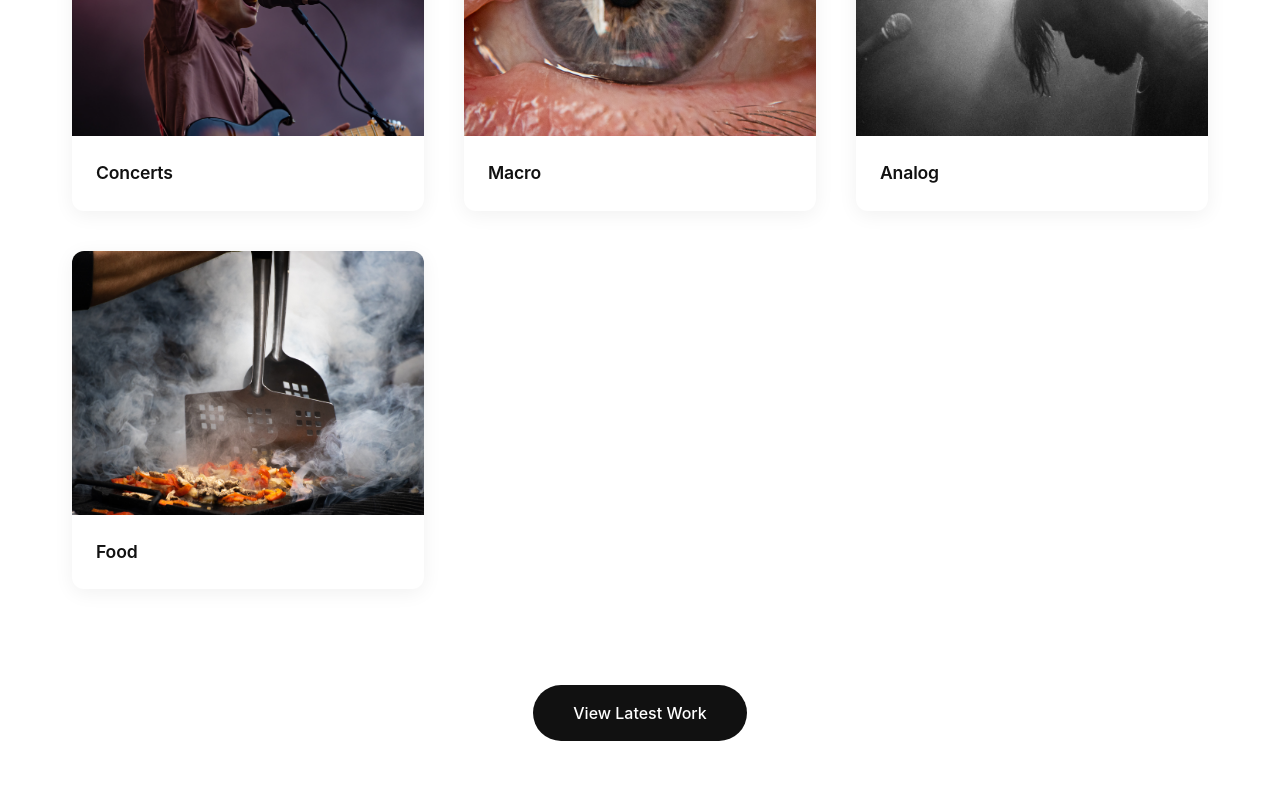
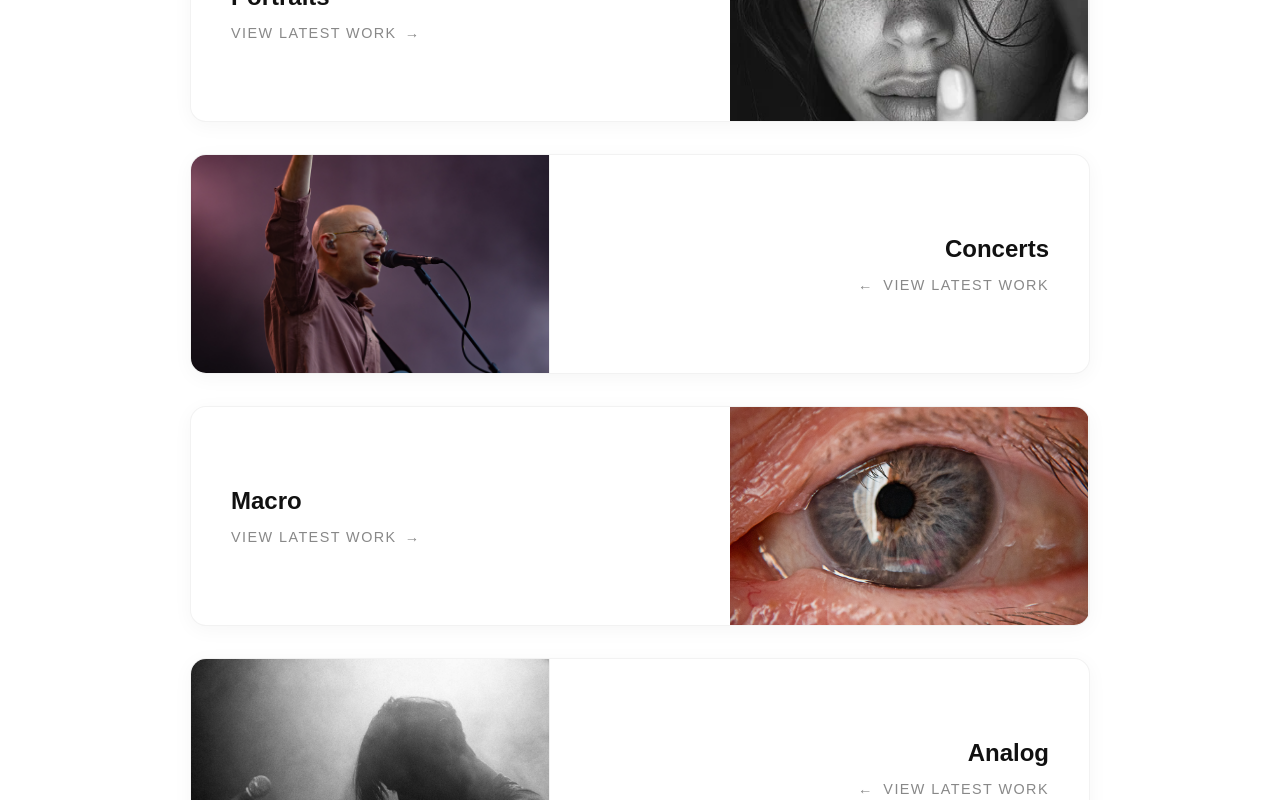
Before and after one commit to zacaxzu/nextjs-boilerplate, a Next.js app: page / in a window 1280 px wide. Shown: the part 940-1740 px from the top of the page. Built offline with nearby package versions, Linux system fonts and the light colour scheme.

Commit message:
home page cards updated

```diff
--- a/app/lib/translations.ts
+++ b/app/lib/translations.ts
@@ -12,6 +12,7 @@ export const translations = {
     food:"Food",
     viewWork: "View Latest Work",
     back: "Back to Categories",
+    viewGallery: "Explore collection"
   },
   hr: {
     homeTitle: "Bilježenje Trenutaka Koji Vrijede",
@@ -26,5 +27,6 @@ export const translations = {
     food:"Hrana",
     viewWork: "Pogledaj Radove",
     back: "Natrag na Kategorije",
+    viewGallery: "Istraži kolekciju",
   },
 };
--- a/app/page.tsx
+++ b/app/page.tsx
@@ -89,24 +89,27 @@ export default function Home() {
               className={styles.card}
               style={{ transitionDelay: `${index * 0.1}s` }}
             >
-              <div className={styles.imageWrapper}>
+              {/* IMAGE PREVIEW NOW ON LEFT */}
+              <div className={styles.imagePreview}>
                 <img
                   src={category.image}
                   alt={String(t[category.key])}
                   className={styles.cardImage}
-                  loading="lazy"
                 />
               </div>
-              <div className={styles.cardTitle}>{t[category.key]}</div>
+
+              {/* TEXT CONTENT NOW ON RIGHT */}
+              <div className={styles.cardInfo}>
+                <h3 className={styles.cardTitle}>{t[category.key]}</h3>
+                <p className={styles.cardDescription}>
+                  <span className={styles.arrow}>→</span>
+                  <span className={styles.text}>{t.viewWork}</span>
+                </p>
+              </div>
             </div>
           </Link>
         ))}
       </section>
-
-      {/* CTA */}
-      <section className={styles.cta}>
-        <Link href="/gallery/events">{t.viewWork}</Link>
-      </section>
     </div>
   );
 }
--- a/app/styles/home.module.css
+++ b/app/styles/home.module.css
@@ -1,21 +1,89 @@
-:root {
-    --bg: #ffffff;
-    --fg: #111111;
-    --fg-muted: #666666;
-    --card-shadow: 0 4px 20px rgba(0, 0, 0, 0.06);
-    --card-hover-shadow: 0 12px 40px rgba(0, 0, 0, 0.12);
-    --radius: 12px;
-    --transition: all 0.5s cubic-bezier(0.16, 1, 0.3, 1);
+/* home.module.css */
+
+.grid {
+    display: flex;
+    flex-direction: column;
+    /* Stack rows vertically */
+    gap: 2rem;
+    max-width: 900px;
+    /* Narrower container looks better for list layouts */
+    margin: 0 auto;
 }
 
-.container {
-    padding: 6rem 2rem;
-    /* Increased vertical padding for "premium" feel */
-    max-width: 1200px;
-    margin: auto;
-    font-family: -apple-system, BlinkMacSystemFont, "Segoe UI", Roboto, sans-serif;
-    background-color: var(--bg);
-    color: var(--fg);
+.card {
+    display: flex;
+    flex-direction: row;
+    /* Ensures Left to Right flow */
+    height: 220px;
+    background: #ffffff;
+    border-radius: 16px;
+    overflow: hidden;
+    border: 1px solid rgba(0, 0, 0, 0.05);
+    box-shadow: 0 4px 20px rgba(0, 0, 0, 0.04);
+
+    /* Entrance Animation */
+    opacity: 0;
+    transform: translateX(-30px);
+    transition: all 0.8s cubic-bezier(0.16, 1, 0.3, 1);
+}
+
+.cardVisible {
+    opacity: 1;
+    transform: translateX(0);
+}
+
+.cardInfo {
+    flex: 1;
+    padding: 2.5rem;
+    display: flex;
+    flex-direction: column;
+    justify-content: center;
+    /* Text looks better left-aligned when the image is on the left */
+    text-align: left;
+}
+
+.cardTitle {
+    font-size: 1.5rem;
+    font-weight: 700;
+    margin-bottom: 0.5rem;
+    color: #111;
+}
+
+.cardDescription {
+    display: inline-flex;
+    align-items: center;
+    gap: 8px;
+    font-size: 0.9rem;
+    color: #888;
+    text-transform: uppercase;
+    letter-spacing: 0.1em;
+    font-weight: 500;
+}
+
+.imagePreview {
+    width: 40%;
+    height: 100%;
+    overflow: hidden;
+    /* Adds a slight right border to separate image from text cleanly */
+    border-right: 1px solid rgba(0, 0, 0, 0.05);
+}
+
+.cardImage {
+    width: 100%;
+    height: 100%;
+    object-fit: cover;
+    transition: transform 0.6s ease;
+}
+
+/* HOVER EFFECTS */
+.card:hover {
+    background: #fafafa;
+    border-color: #ddd;
+    transform: scale(1.02);
+}
+
+.card:hover .cardImage {
+    transform: scale(1.1);
 }
 
 /* HERO */
@@ -40,80 +108,80 @@
     line-height: 1.5;
 }
 
-/* GRID */
-.grid {
-    display: grid;
-    grid-template-columns: repeat(auto-fill, minmax(320px, 1fr));
-    gap: 2.5rem;
-    /* More space between items */
+.arrow {
+    order: 2;
+    /* Arrow comes second by default (Right side) */
+    transition: transform 0.3s ease;
 }
 
-/* CARD */
-.card {
-    display: block;
-    text-decoration: none;
-    color: inherit;
-    border-radius: var(--radius);
-    overflow: hidden;
-    background: white;
-    box-shadow: var(--card-shadow);
-    opacity: 0;
-    transform: translateY(30px);
-    transition: var(--transition);
+.text {
+    order: 1;
+    /* Text comes first by default (Left side) */
 }
 
-.cardVisible {
-    opacity: 1;
-    transform: translateY(0);
+/* --- THE FLIP LOGIC --- */
+
+/* 1. Flip the whole card */
+.cardLink:nth-child(odd) .card {
+    flex-direction: row-reverse;
 }
 
-.card:hover {
-    transform: translateY(-8px);
-    box-shadow: var(--card-hover-shadow);
+/* 2. Align text to the right on flipped cards */
+.cardLink:nth-child(even) .cardInfo {
+    text-align: right;
+    align-items: flex-end;
+    /* Ensures the flex-description pushes to the right */
 }
 
-/* IMAGE CONTAINER */
-.card img {
-    width: 100%;
-    aspect-ratio: 4 / 3;
-    /* Keeps all cards uniform regardless of source image */
-    object-fit: cover;
-    display: block;
-    transition: transform 0.8s ease;
+/* 3. Swap the Arrow and Text position */
+.cardLink:nth-child(even) .arrow {
+    order: 1;
+    /* Arrow comes first */
 }
 
-.card:hover img {
-    transform: scale(1.04);
+.cardLink:nth-child(even) .text {
+    order: 2;
+    /* Text comes second */
 }
 
-/* CARD TEXT */
-.cardTitle {
-    padding: 1.5rem;
-    font-size: 1.1rem;
-    font-weight: 600;
-    text-align: left;
-    /* Left align is more editorial/modern */
-    letter-spacing: -0.01em;
+/* 4. Change the arrow character visually */
+.cardLink:nth-child(even) .arrow::before {
+    content: "←";
 }
 
-/* CTA - "The Ghost Button" Look */
-.cta {
-    text-align: center;
-    margin-top: 6rem;
+/* Hide the original arrow on flipped cards */
+.cardLink:nth-child(even) .arrow {
+    visibility: hidden;
+    width: 1.2em;
+    position: relative;
 }
 
-.cta a {
-    display: inline-block;
-    padding: 1rem 2.5rem;
-    background: var(--fg);
-    color: white;
-    border-radius: 999px;
-    text-decoration: none;
-    font-weight: 500;
-    transition: var(--transition);
+.cardLink:nth-child(even) .arrow::before {
+    visibility: visible;
+    position: absolute;
+    left: 0;
 }
 
-.cta a:hover {
-    transform: scale(1.05);
-    box-shadow: 0 10px 20px rgba(0, 0, 0, 0.1);
+/* Hover Effect: Arrow nudges outward */
+.card:hover .arrow {
+    transform: translateX(5px);
 }
+
+.cardLink:nth-child(even) .card:hover .arrow {
+    transform: translateX(-5px);
+}
+
+/* MOBILE RESPONSIVENESS */
+@media (max-width: 650px) {
+    .card {
+        flex-direction: column;
+        height: auto;
+    }
+
+    .imagePreview {
+        width: 100%;
+        aspect-ratio: 3 / 2;
+        border-right: none;
+        border-bottom: 1px solid rgba(0, 0, 0, 0.05);
+    }
+}
```
